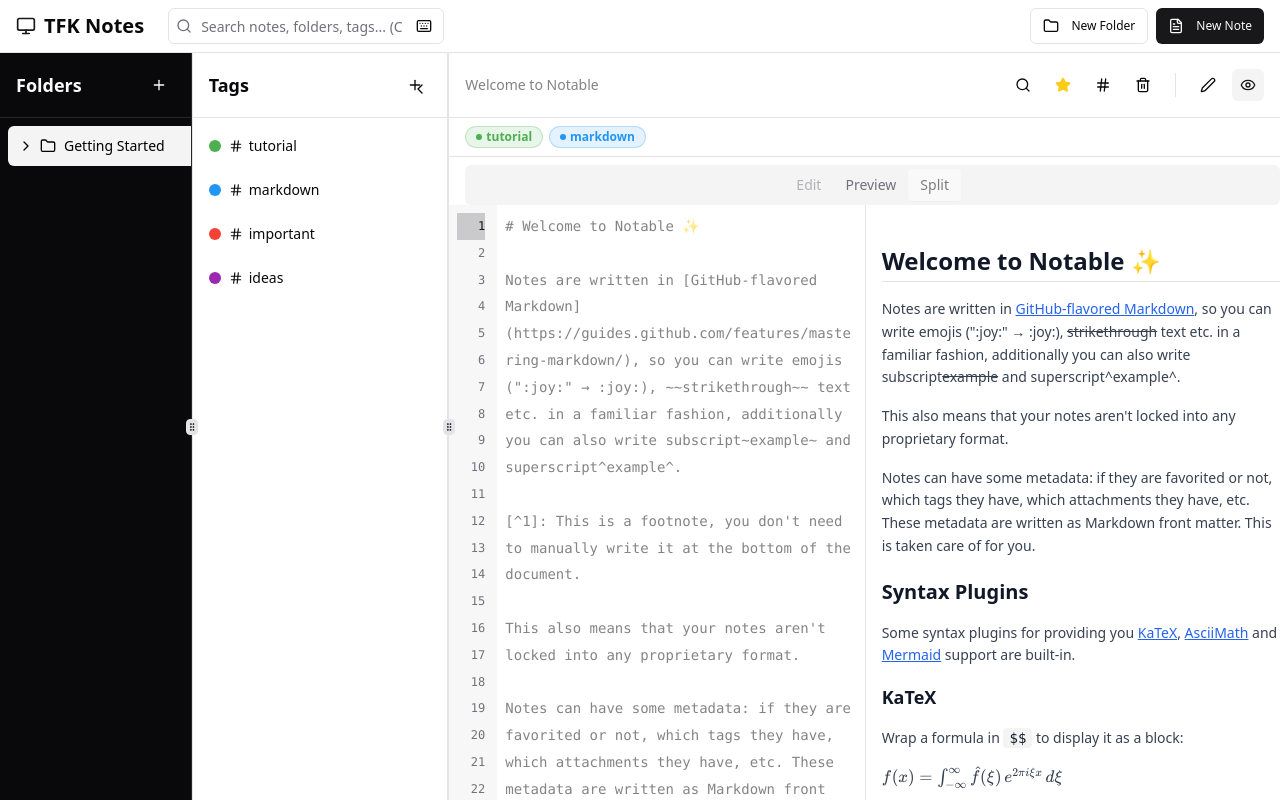
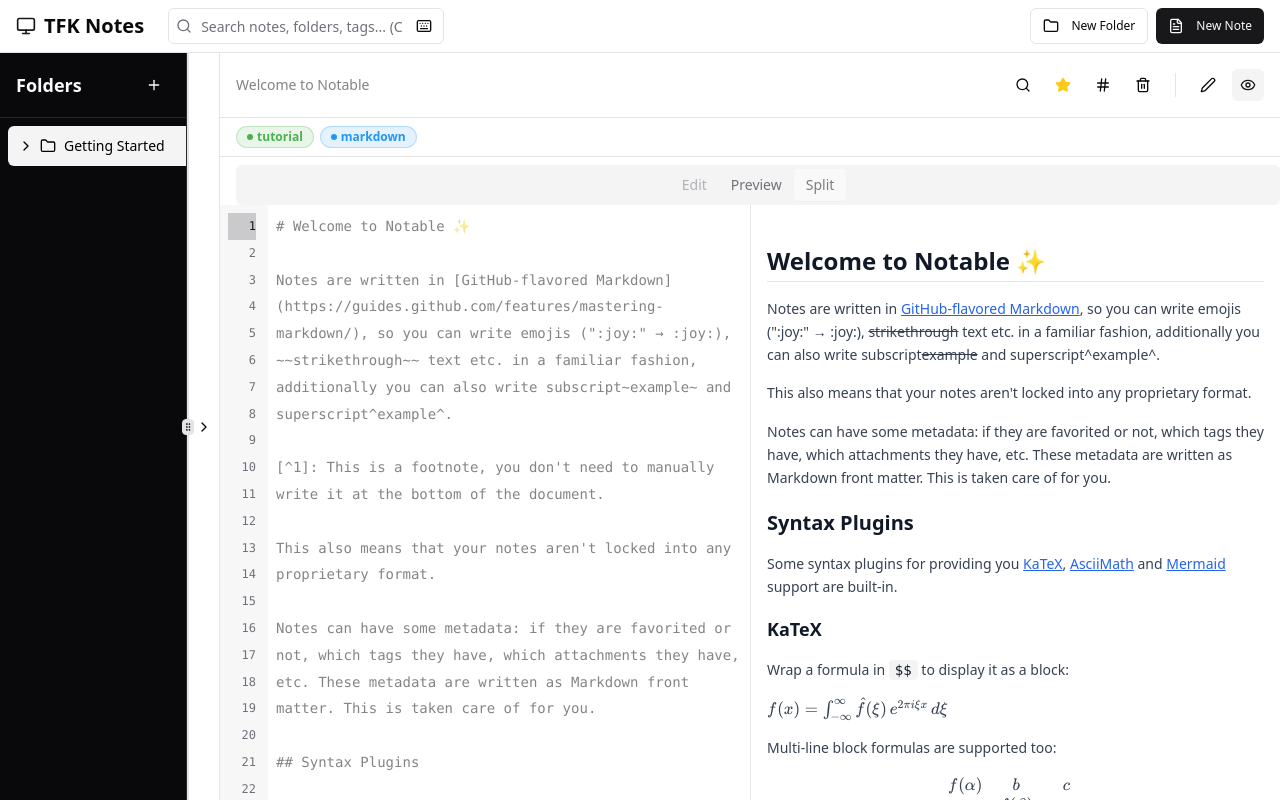
Before and after one commit to Trondfk90/note-nurture-grove, a React (Vite) app: page / in a window 1280 px wide. Built offline with nearby package versions, Linux system fonts and the light colour scheme.

Commit message:
Set default collapsed state
Sets the default state of a component to collapsed.

```diff
--- a/src/pages/Index.tsx
+++ b/src/pages/Index.tsx
@@ -157,7 +157,7 @@ const SearchCommandPalette = () => {
 };
 
 const Index: React.FC = () => {
-  const [isTagsOpen, setIsTagsOpen] = useState(true);
+  const [isTagsOpen, setIsTagsOpen] = useState(false);
 
   return (
     <AppProvider>
```
